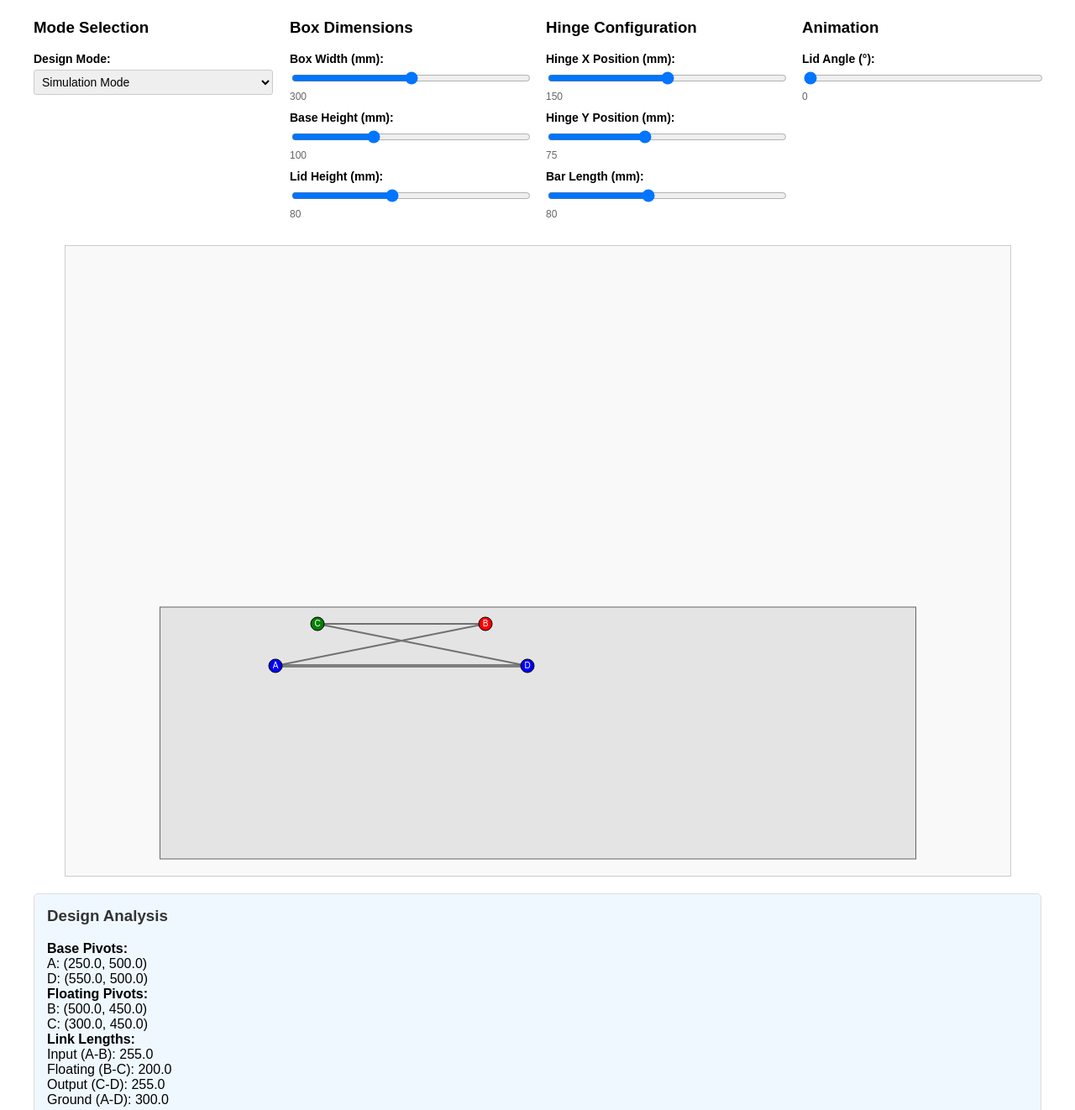
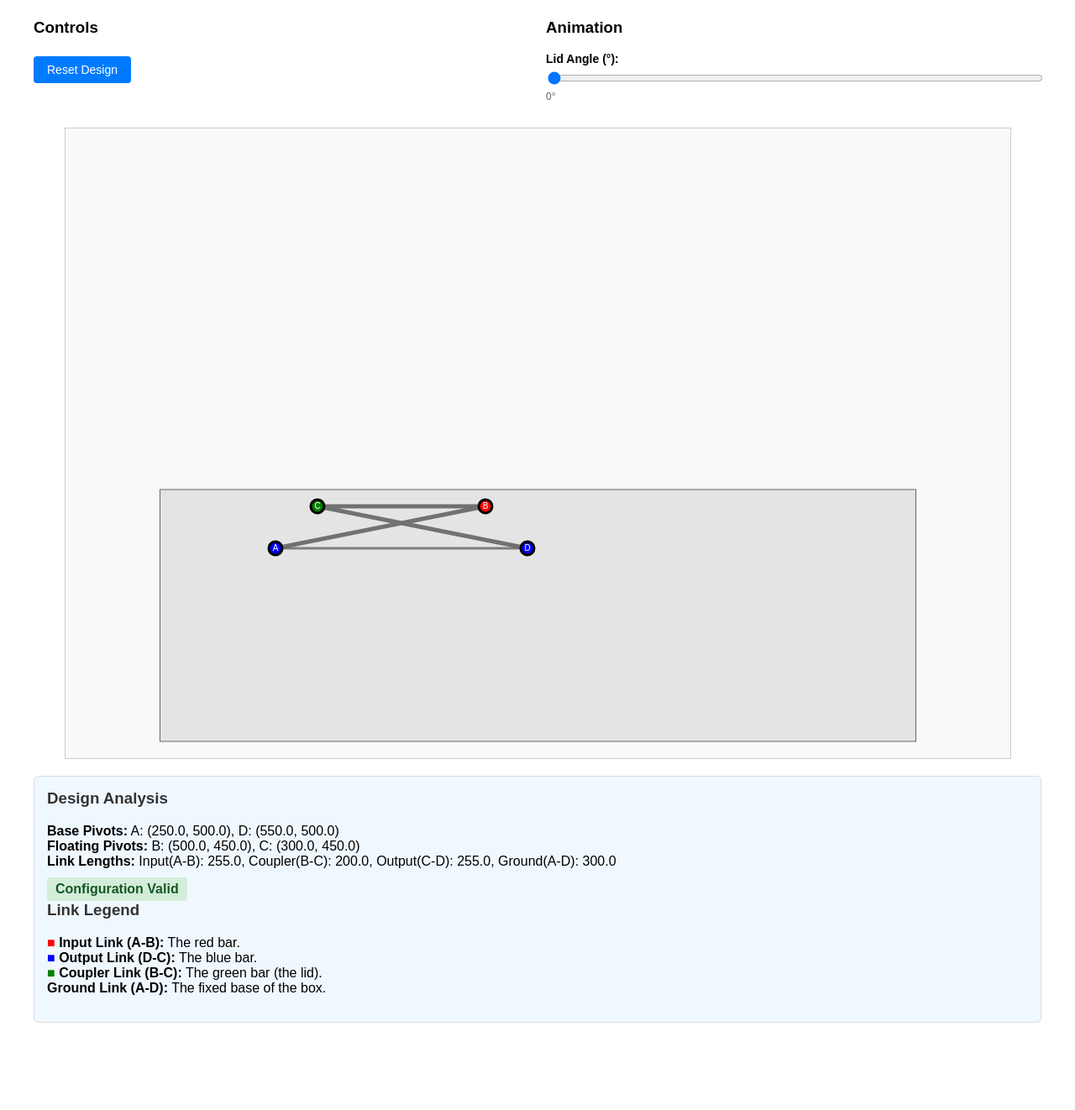
Before and after one commit to kevinsint/hinge-simulator, a plain HTML site: page index.html in a window 1280 px wide. Shown: the part 97-1419 px from the top of the page at 84% size. After the commit the page ends 1335 px from the top, so only its background shows below. Drawn offline with Linux system fonts and the light colour scheme.

Commit message:
refactor: improve cross hinge simulator with optimized geometry calculations and simplified UI controls

```diff
--- a/designer.js
+++ b/designer.js
@@ -1,26 +1,22 @@
-// designer.js
-// UI logic for Cross Hinge Simulator
-// Handles rendering, user interaction, and data transfer to simulator.js
-
 import { FourBarLinkageCalculator } from './simulator.js';
 
 /**
  * Main UI controller for the simulator.
+ * This class handles all rendering and user interaction on the canvas.
+ * It is decoupled from the DOM except for the canvas element itself.
  */
 class DesignerUI {
-    constructor(canvas, analysisCallback) {
+    constructor(canvas) {
         this.canvas = canvas;
         this.ctx = canvas.getContext('2d');
-        this.analysisCallback = analysisCallback;
         this.lastResult = null;
         this.dragState = { isDragging: false };
         this.animatedState = null;
+        this.initialInputAngle = null;
 
         this.mechanism = { pivots: {} };
 
-        this.animationSlider = document.getElementById('animationSlider');
-        this.animationSlider.addEventListener('input', () => this.handleAnimationSlider());
-
+        // Event listeners are bound once in the constructor
         this.canvas.addEventListener('mousedown', (e) => this.handleMouseDown(e));
         this.canvas.addEventListener('mousemove', (e) => this.handleMouseMove(e));
         this.canvas.addEventListener('mouseup', (e) => this.handleMouseUp(e));
@@ -29,19 +25,15 @@ class DesignerUI {
 
     reset() {
         this.mechanism.pivots = {
-            A: { x: 250, y: 500 }, // Base pivot
-            D: { x: 550, y: 500 }, // Base pivot
-            B: { x: 500, y: 450 }, // Floating pivot
-            C: { x: 300, y: 450 }  // Floating pivot
+            A: { x: 250, y: 500 },
+            D: { x: 550, y: 500 },
+            B: { x: 500, y: 450 },
+            C: { x: 300, y: 450 }
         };
         this.animatedState = null;
-        this.animationSlider.value = 0;
-        document.getElementById('animationSliderValue').textContent = '0%';
+        const { A, B } = this.mechanism.pivots;
+        this.initialInputAngle = Math.atan2(B.y - A.y, B.x - A.x);
         this.updateAndRender();
-    }
-
-    init() {
-        this.reset();
     }
 
     updateAndRender() {
@@ -55,131 +47,94 @@ class DesignerUI {
         const pivotsValid = isInside(A, baseRect) && isInside(D, baseRect);
         const isCrossed = FourBarLinkageCalculator.segmentsIntersect(A, B, C, D);
 
-        const result = {
+        this.lastResult = {
             pivots: this.mechanism.pivots,
             isValid: pivotsValid && isCrossed
         };
-        this.lastResult = result;
 
-        const animationControl = document.getElementById('animationControl');
-        if (result.isValid) {
-            animationControl.style.display = 'block';
-        } else {
-            animationControl.style.display = 'none';
-        }
-
-        this.analysisCallback(result);
         this.render();
+        return this.lastResult;
     }
 
     render() {
         this.ctx.clearRect(0, 0, this.canvas.width, this.canvas.height);
         const baseRect = this.getBaseRect();
-        this.drawBoxBase(this.ctx, {
-            x: baseRect.minX,
-            y: baseRect.minY,
-            width: baseRect.maxX - baseRect.minX,
-            height: baseRect.maxY - baseRect.minY
-        });
+        this.drawBoxBase(this.ctx, baseRect);
+
+        const isAnimated = this.animatedState && this.lastResult && this.lastResult.isValid;
+        const pivotsToDraw = isAnimated ? this.animatedState : this.mechanism.pivots;
+        const color = isAnimated ? 'rgba(0, 100, 255, 0.7)' : 'rgba(0, 0, 0, 0.5)';
 
         if (this.lastResult && this.lastResult.isValid) {
-            if (this.animatedState) {
-                this.drawMechanism(this.animatedState, 'rgba(0, 100, 255, 0.7)');
-            } else {
-                this.drawMechanism(this.mechanism.pivots);
-            }
+            this.drawMechanism(pivotsToDraw, color);
         }
 
-        this.drawPivot(this.mechanism.pivots.A, 'blue', 'A');
-        this.drawPivot(this.mechanism.pivots.D, 'blue', 'D');
-        this.drawPivot(this.mechanism.pivots.B, 'red', 'B');
-        this.drawPivot(this.mechanism.pivots.C, 'green', 'C');
+        this.drawPivot(pivotsToDraw.A, 'blue', 'A');
+        this.drawPivot(pivotsToDraw.D, 'blue', 'D');
+        this.drawPivot(pivotsToDraw.B, 'red', 'B');
+        this.drawPivot(pivotsToDraw.C, 'green', 'C');
     }
 
     drawBoxBase(ctx, base) {
-        if (!base) return;
-        const { x, y, width, height } = base;
         ctx.save();
         ctx.fillStyle = 'rgba(220, 220, 220, 0.7)';
         ctx.strokeStyle = '#666';
         ctx.lineWidth = 1;
-        ctx.fillRect(x, y, width, height);
-        ctx.strokeRect(x, y, width, height);
+        ctx.fillRect(base.minX, base.minY, base.maxX - base.minX, base.maxY - base.minY);
+        ctx.strokeRect(base.minX, base.minY, base.maxX - base.minX, base.maxY - base.minY);
         ctx.restore();
     }
 
-    drawMechanism(pivots, color = 'rgba(0, 0, 0, 0.5)') {
+    drawMechanism(pivots, color) {
         const { A, B, C, D } = pivots;
-        this.ctx.save();
-        this.ctx.strokeStyle = color;
-        this.ctx.lineWidth = 2;
-
         this.ctx.beginPath();
         this.ctx.moveTo(A.x, A.y);
         this.ctx.lineTo(B.x, B.y);
         this.ctx.lineTo(C.x, C.y);
         this.ctx.lineTo(D.x, D.y);
+        this.ctx.strokeStyle = color;
+        this.ctx.lineWidth = 5;
         this.ctx.stroke();
 
         this.ctx.beginPath();
         this.ctx.moveTo(A.x, A.y);
         this.ctx.lineTo(D.x, D.y);
-        this.ctx.lineWidth = 4;
         this.ctx.strokeStyle = 'rgba(100, 100, 100, 0.8)';
+        this.ctx.lineWidth = 3;
         this.ctx.stroke();
-
-        this.ctx.restore();
     }
 
-    handleAnimationSlider() {
-        const percentage = this.animationSlider.value / 100;
-        document.getElementById('animationSliderValue').textContent = `${this.animationSlider.value}%`;
-        if (percentage === 0) {
-            this.animatedState = null;
-        } else {
-            this.animatedState = this.calculateAnimatedState(percentage);
-        }
+    animate(percentage) {
+        this.animatedState = this.calculateAnimatedState(percentage);
         this.render();
     }
 
     calculateAnimatedState(percentage) {
+        if (this.initialInputAngle === null) return null;
+
         const { A, B, C, D } = this.mechanism.pivots;
         const l_ab = FourBarLinkageCalculator.distance(A, B);
         const l_cd = FourBarLinkageCalculator.distance(C, D);
         const l_bc = FourBarLinkageCalculator.distance(B, C);
 
-        // Define a stable animation range, e.g., 180 degrees starting from horizontal
-        const angleRange = Math.PI; // 180 degrees
-        const startAngle = -Math.PI / 2; // Start from -90 degrees (pointing up)
-        const newAngle = startAngle + (percentage * angleRange);
+        const animationAngle = percentage * Math.PI;
+        const newAngle = this.initialInputAngle + animationAngle;
 
-        const newB = {
-            x: A.x + l_ab * Math.cos(newAngle),
-            y: A.y + l_ab * Math.sin(newAngle)
-        };
+        const newB = { x: A.x + l_ab * Math.cos(newAngle), y: A.y + l_ab * Math.sin(newAngle) };
 
         const intersections = FourBarLinkageCalculator.circleCircleIntersection(newB, l_bc, D, l_cd);
 
-        if (intersections && intersections.length > 0) {
-            let newC = intersections[0];
-            if (intersections.length > 1) {
-                // Choose the intersection that maintains the crossed linkage (A-B intersects C-D)
-                const c1_is_crossed = FourBarLinkageCalculator.segmentsIntersect(A, newB, intersections[0], D);
-                const c2_is_crossed = FourBarLinkageCalculator.segmentsIntersect(A, newB, intersections[1], D);
+        if (!intersections || intersections.length === 0) return null;
 
-                if (c1_is_crossed) {
-                    newC = intersections[0];
-                } else if (c2_is_crossed) {
-                    newC = intersections[1];
-                } else {
-                    // If neither solution is crossed, the geometry is likely invalid for this angle
-                    // We'll default to the first but ideally this case should be handled gracefully
-                    newC = intersections[0];
-                }
-            }
-            return { A, B: newB, C: newC, D };
-        }
-        return null; // No solution found for this angle
+        const validSolutions = intersections.filter(p => FourBarLinkageCalculator.segmentsIntersect(A, newB, p, D));
+
+        if (validSolutions.length === 0) return null;
+        if (validSolutions.length === 1) return { A, B: newB, C: validSolutions[0], D };
+
+        const prevC = this.animatedState ? this.animatedState.C : C;
+        const dist1 = FourBarLinkageCalculator.distance(prevC, validSolutions[0]);
+        const dist2 = FourBarLinkageCalculator.distance(prevC, validSolutions[1]);
+        return { A, B: newB, C: dist1 <= dist2 ? validSolutions[0] : validSolutions[1], D };
     }
 
     drawPivot(p, color, label) {
@@ -195,6 +150,51 @@ class DesignerUI {
         this.ctx.fillText(label, p.x, p.y);
     }
 
+    handleMouseDown(e) {
+        const rect = this.canvas.getBoundingClientRect();
+        const mouseX = e.clientX - rect.left;
+        const mouseY = e.clientY - rect.top;
+        const hitTestResult = this.hitTest(mouseX, mouseY);
+        if (hitTestResult.hit) {
+            this.dragState = { isDragging: true, pivotName: hitTestResult.pivotName };
+            this.canvas.style.cursor = 'grabbing';
+        }
+    }
+
+    handleMouseMove(e) {
+        if (!this.dragState.isDragging) return;
+        const rect = this.canvas.getBoundingClientRect();
+        let mouseX = e.clientX - rect.left;
+        let mouseY = e.clientY - rect.top;
+        const { pivotName } = this.dragState;
+        if (pivotName === 'A' || pivotName === 'D') {
+            const baseRect = this.getBaseRect();
+            mouseX = Math.max(baseRect.minX, Math.min(baseRect.maxX, mouseX));
+            mouseY = Math.max(baseRect.minY, Math.min(baseRect.maxY, mouseY));
+        }
+        this.mechanism.pivots[pivotName] = { x: mouseX, y: mouseY };
+        this.updateAndRender();
+    }
+
+    handleMouseUp(e) {
+        if (!this.dragState.isDragging) return;
+        this.dragState.isDragging = false;
+        this.canvas.style.cursor = 'default';
+        const { A, B } = this.mechanism.pivots;
+        this.initialInputAngle = Math.atan2(B.y - A.y, B.x - A.x);
+    }
+
+    hitTest(x, y) {
+        const tolerance = 10;
+        for (const name in this.mechanism.pivots) {
+            const pivot = this.mechanism.pivots[name];
+            if (FourBarLinkageCalculator.distance({ x, y }, pivot) < tolerance) {
+                return { hit: true, pivotName: name };
+            }
+        }
+        return { hit: false };
+    }
+
     getBaseRect() {
         const boxWidth = 900;
         const baseHeight = 300;
@@ -205,103 +205,57 @@ class DesignerUI {
             maxY: this.canvas.height - 20
         };
     }
-
-    handleMouseDown(e) {
-        const rect = this.canvas.getBoundingClientRect();
-        const mouseX = e.clientX - rect.left;
-        const mouseY = e.clientY - rect.top;
-
-        const hitTestResult = this.hitTest(mouseX, mouseY);
-        if (hitTestResult.hit) {
-            this.dragState = {
-                isDragging: true,
-                pivotName: hitTestResult.pivotName
-            };
-            this.canvas.style.cursor = 'grabbing';
-        }
-    }
-
-    handleMouseMove(e) {
-        if (this.dragState.isDragging) {
-            const rect = this.canvas.getBoundingClientRect();
-            let mouseX = e.clientX - rect.left;
-            let mouseY = e.clientY - rect.top;
-
-            const { pivotName } = this.dragState;
-
-            if (pivotName === 'A' || pivotName === 'D') {
-                const baseRect = this.getBaseRect();
-                mouseX = Math.max(baseRect.minX, Math.min(baseRect.maxX, mouseX));
-                mouseY = Math.max(baseRect.minY, Math.min(baseRect.maxY, mouseY));
-            }
-
-            this.mechanism.pivots[pivotName] = { x: mouseX, y: mouseY };
-
-            this.updateAndRender();
-        } else {
-            const rect = this.canvas.getBoundingClientRect();
-            const mouseX = e.clientX - rect.left;
-            const mouseY = e.clientY - rect.top;
-            const hitTestResult = this.hitTest(mouseX, mouseY);
-            this.canvas.style.cursor = hitTestResult.hit ? 'grab' : 'default';
-        }
-    }
-
-    handleMouseUp(e) {
-        if (this.dragState.isDragging) {
-            this.dragState.isDragging = false;
-            this.canvas.style.cursor = 'default';
-        }
-    }
-
-    hitTest(x, y) {
-        const tolerance = 10;
-        for (const name in this.mechanism.pivots) {
-            const pivot = this.mechanism.pivots[name];
-            if (FourBarLinkageCalculator.distance({x, y}, pivot) < tolerance) {
-                return { hit: true, pivotName: name };
-            }
-        }
-        return { hit: false };
-    }
 }
 
-window.addEventListener('DOMContentLoaded', () => {
+document.addEventListener('DOMContentLoaded', () => {
     const canvas = document.getElementById('hingeCanvas');
+    const animationSlider = document.getElementById('lidAngle');
+    const animationSliderValue = document.getElementById('lidAngleValue');
+    const resetButton = document.getElementById('resetPositions');
     const analysisText = document.getElementById('analysisText');
-    let designerUI = null;
+    const statusIndicator = document.getElementById('statusIndicator');
 
-    function updateAnalysis(result) {
-        const statusIndicator = document.getElementById('statusIndicator');
+    const designerUI = new DesignerUI(canvas);
+
+    const updateAnalysisUI = (result) => {
         if (!result || !result.isValid) {
             analysisText.textContent = 'Invalid mechanism configuration. Ensure base pivots are inside the box and links are crossed.';
             statusIndicator.textContent = 'Invalid Configuration';
             statusIndicator.className = 'status-indicator status-error';
             return;
         }
-
         statusIndicator.textContent = 'Valid Configuration';
         statusIndicator.className = 'status-indicator status-good';
-
         const { A, B, C, D } = result.pivots;
         analysisText.innerHTML = `
-            <b>Base Pivots:</b><br>
-            A: (${A.x.toFixed(1)}, ${A.y.toFixed(1)})<br>
-            D: (${D.x.toFixed(1)}, ${D.y.toFixed(1)})<br>
-            <b>Floating Pivots:</b><br>
-            B: (${B.x.toFixed(1)}, ${B.y.toFixed(1)})<br>
-            C: (${C.x.toFixed(1)}, ${C.y.toFixed(1)})<br>
-            <b>Link Lengths:</b><br>
-            Input (A-B): ${FourBarLinkageCalculator.distance(A, B).toFixed(1)}<br>
-            Floating (B-C): ${FourBarLinkageCalculator.distance(B, C).toFixed(1)}<br>
-            Output (C-D): ${FourBarLinkageCalculator.distance(C, D).toFixed(1)}<br>
-            Ground (A-D): ${FourBarLinkageCalculator.distance(A, D).toFixed(1)}
+            <b>Base Pivots:</b> A: (${A.x.toFixed(1)}, ${A.y.toFixed(1)}), D: (${D.x.toFixed(1)}, ${D.y.toFixed(1)})<br>
+            <b>Floating Pivots:</b> B: (${B.x.toFixed(1)}, ${B.y.toFixed(1)}), C: (${C.x.toFixed(1)}, ${C.y.toFixed(1)})<br>
+            <b>Link Lengths:</b> Input(A-B): ${FourBarLinkageCalculator.distance(A, B).toFixed(1)},
+            Coupler(B-C): ${FourBarLinkageCalculator.distance(B, C).toFixed(1)},
+            Output(C-D): ${FourBarLinkageCalculator.distance(C, D).toFixed(1)},
+            Ground(A-D): ${FourBarLinkageCalculator.distance(A, D).toFixed(1)}
         `;
-    }
+    };
 
-    if (canvas) {
-        designerUI = new DesignerUI(canvas, updateAnalysis);
-        designerUI.init(); // Initialize the UI
-        document.getElementById('resetPositions').addEventListener('click', () => designerUI.reset());
-    }
+    designerUI.updateAndRender = function() {
+        const result = Object.getPrototypeOf(this).updateAndRender.call(this);
+        updateAnalysisUI(result);
+    };
+
+    animationSlider.addEventListener('input', () => {
+        const value = animationSlider.value;
+        const percentage = value / 180;
+        animationSliderValue.textContent = `${value}°`;
+        designerUI.animate(percentage);
+    });
+
+    resetButton.addEventListener('click', () => {
+        designerUI.reset();
+        animationSlider.value = 0;
+        animationSliderValue.textContent = '0°';
+    });
+
+    designerUI.reset();
+    animationSlider.value = 0;
+    animationSliderValue.textContent = '0°';
 });
--- a/index.html
+++ b/index.html
@@ -107,53 +107,11 @@
     <h1>Cross Hinge Simulator</h1>
 
     <div class="controls">
-        <div class="control-section">
-            <h3>Mode Selection</h3>
-            <div class="slider-group">
-                <label for="designMode">Design Mode:</label>
-                <select id="designMode">
-                    <option value="simulation">Simulation Mode</option>
-                    <option value="design">Mechanism Design Mode</option>
-                </select>
-            </div>
-        </div>
 
-        <div class="control-section" id="simulationControls">
-            <h3>Box Dimensions</h3>
-            <div class="slider-group">
-                <label for="boxWidth">Box Width (mm):</label>
-                <input type="range" id="boxWidth" min="100" max="500" value="300">
-                <span id="boxWidthValue">300</span>
-            </div>
-            <div class="slider-group">
-                <label for="baseHeight">Base Height (mm):</label>
-                <input type="range" id="baseHeight" min="50" max="200" value="100">
-                <span id="baseHeightValue">100</span>
-            </div>
-            <div class="slider-group">
-                <label for="lidHeight">Lid Height (mm):</label>
-                <input type="range" id="lidHeight" min="30" max="150" value="80">
-                <span id="lidHeightValue">80</span>
-            </div>
-        </div>
 
         <div class="control-section">
-            <h3>Hinge Configuration</h3>
-            <div class="slider-group">
-                <label for="hingeX">Hinge X Position (mm):</label>
-                <input type="range" id="hingeX" min="50" max="250" value="150">
-                <span id="hingeXValue">150</span>
-            </div>
-            <div class="slider-group">
-                <label for="hingeY">Hinge Y Position (mm):</label>
-                <input type="range" id="hingeY" min="25" max="150" value="75">
-                <span id="hingeYValue">75</span>
-            </div>
-            <div class="slider-group">
-                <label for="barLength">Bar Length (mm):</label>
-                <input type="range" id="barLength" min="30" max="150" value="80">
-                <span id="barLengthValue">80</span>
-            </div>
+            <h3>Controls</h3>
+            <button id="resetPositions">Reset Design</button>
         </div>
 
         <div class="control-section">
@@ -196,6 +154,6 @@
     </div>
 
     <!-- Import main UI module as ES module -->
-    <script type="module" src="designer.js"></script>
+    <script type="module" src="designer.js" defer></script>
 </body>
 </html>
--- a/simulator.js
+++ b/simulator.js
@@ -48,22 +48,31 @@ export class FourBarLinkageCalculator {
     }
 
     static segmentsIntersect(p1, q1, p2, q2) {
-        function onSegment(p, q, r) {
-            return (q.x <= Math.max(p.x, r.x) && q.x >= Math.min(p.x, r.x) &&
-                    q.y <= Math.max(p.y, r.y) && q.y >= Math.min(p.y, r.y));
-        }
+        // Helper function to check if point q lies on segment pr
+        const onSegment = (p, q, r) => {
+            return (
+                q.x <= Math.max(p.x, r.x) && q.x >= Math.min(p.x, r.x) &&
+                q.y <= Math.max(p.y, r.y) && q.y >= Math.min(p.y, r.y)
+            );
+        };
 
-        function orientation(p, q, r) {
+        // To find orientation of ordered triplet (p, q, r).
+        // 0 --> p, q and r are collinear
+        // 1 --> Clockwise
+        // 2 --> Counterclockwise
+        const orientation = (p, q, r) => {
+            // See https://www.geeksforgeeks.org/orientation-3-ordered-points/ for details
             const val = (q.y - p.y) * (r.x - q.x) - (q.x - p.x) * (r.y - q.y);
-            if (val === 0) return 0;  // Collinear
+            if (Math.abs(val) < 1e-10) return 0; // Collinear
             return (val > 0) ? 1 : 2; // Clockwise or Counterclockwise
-        }
+        };
 
         const o1 = orientation(p1, q1, p2);
         const o2 = orientation(p1, q1, q2);
         const o3 = orientation(p2, q2, p1);
         const o4 = orientation(p2, q2, q1);
 
+        // General case
         if (o1 !== o2 && o3 !== o4) {
             return true;
         }
@@ -74,7 +83,7 @@ export class FourBarLinkageCalculator {
         if (o3 === 0 && onSegment(p2, p1, q2)) return true;
         if (o4 === 0 && onSegment(p2, q1, q2)) return true;
 
-        return false;
+        return false; // Doesn't fall in any of the above cases
     }
 
     static circleCircleIntersection(p1, r1, p2, r2) {
@@ -100,6 +109,10 @@ export class FourBarLinkageCalculator {
             y: y2 + h * (p2.x - p1.x) / d
         };
 
-        return { p1: intersection1, p2: intersection2 };
+        if (d === r1 + r2 || d === Math.abs(r1 - r2)) {
+            return [intersection1]; // Tangent, one solution
+        }
+
+        return [intersection1, intersection2];
     }
 }
```
